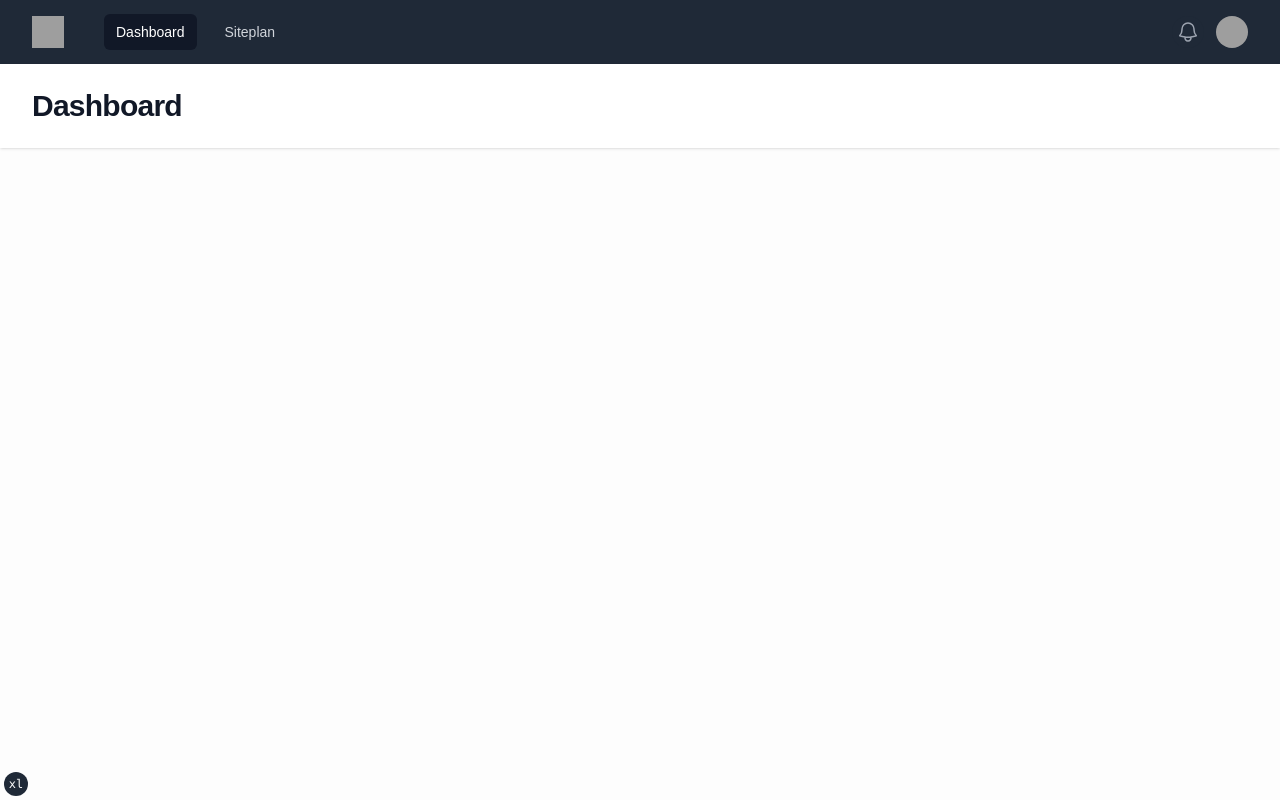
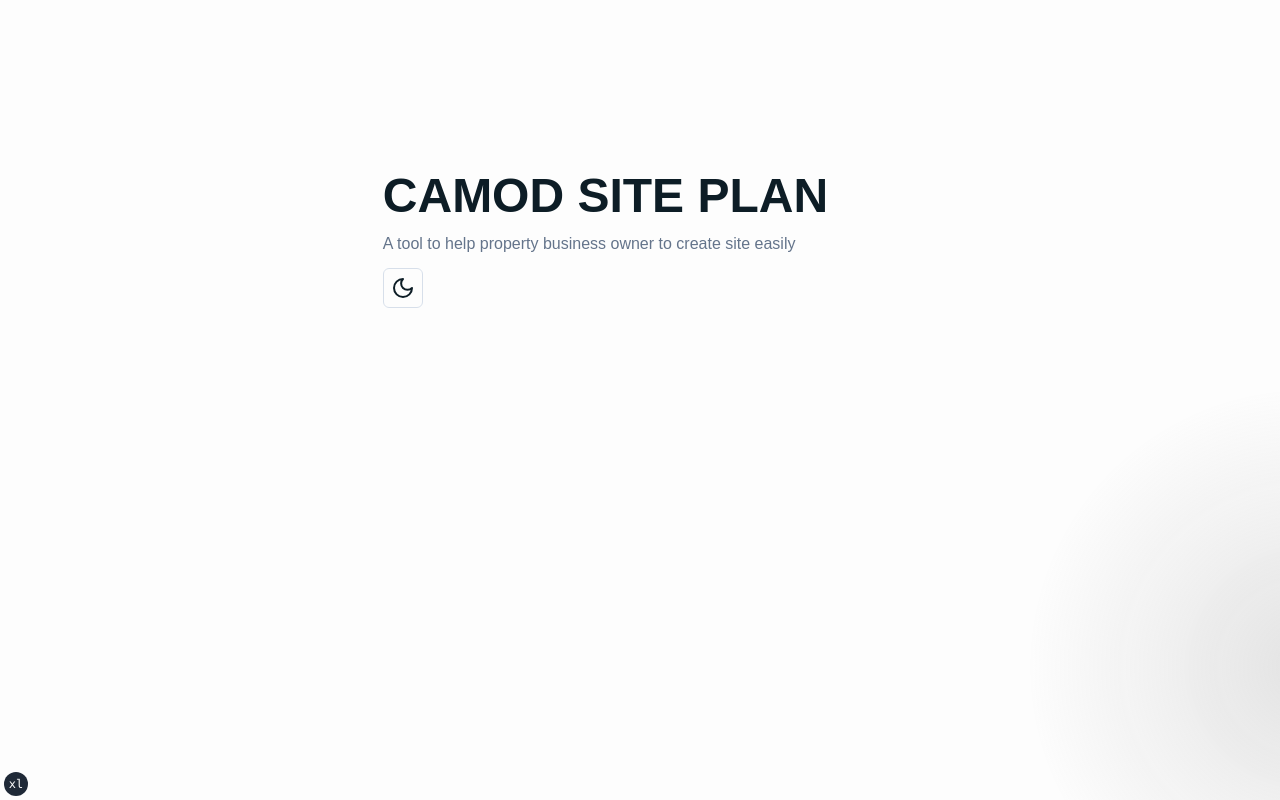
Before and after one commit to fadlikadn/camod-site-plan, a Next.js app: page / in a window 1280 px wide. Built offline with nearby package versions, Linux system fonts and the light colour scheme; grey boxes are pictures that could not be loaded; a web font is replaced by a local one.

Commit message:
Apply dashboard component on dashboard page

```diff
--- /dev/null
+++ b/src/app/dashboard/page.tsx
@@ -0,0 +1,7 @@
+import DashboardLayout from "@/components/template/Layout"
+
+const DashboardPage = () => {
+  return <DashboardLayout />
+}
+
+export default DashboardPage
--- a/src/app/page.tsx
+++ b/src/app/page.tsx
@@ -4,26 +4,23 @@
 // import Link from "next/link";
 
 // import { GithubIcon } from "lucide-react";
-import DashboardLayout from "@/components/template/Layout"
-
-// import { ThemeToggle } from "@/components/theme-toggle"
-// import { siteConfig } from "@/config"
+import { ThemeToggle } from "@/components/theme-toggle"
+import { siteConfig } from "@/config"
 
 // import { cn } from "@/lib/utils";
 
 export default function IndexPage() {
   return (
-    <DashboardLayout />
-    // <main className="container grid max-w-prose items-center gap-6 space-y-4 pb-8 pt-6 text-balance md:py-10">
-    //   <div className="flex min-h-[50vh] flex-col justify-center gap-3">
-    //     <h1 className="text-5xl font-bold">{siteConfig.title}</h1>
-    //     <p className="text-slate-500">{siteConfig.description}</p>
-    //     <div className="space-x-2">
-    //       <ThemeToggle variant="outline" size="icon" />
-    //     </div>
-    //   </div>
-    //   {/* eslint-disable-next-line tailwindcss/no-contradicting-classname */}
-    //   <div className="fixed -bottom-1/3 -right-1/3 -z-10 h-[50rem] w-[50rem] animate-pulse rounded-full ![animation-duration:5s] [background-image:radial-gradient(circle_at_center,#9994_0,transparent,transparent_100%)]" />
-    // </main>
+    <main className="container grid max-w-prose items-center gap-6 space-y-4 pb-8 pt-6 text-balance md:py-10">
+      <div className="flex min-h-[50vh] flex-col justify-center gap-3">
+        <h1 className="text-5xl font-bold">{siteConfig.title}</h1>
+        <p className="text-slate-500">{siteConfig.description}</p>
+        <div className="space-x-2">
+          <ThemeToggle variant="outline" size="icon" />
+        </div>
+      </div>
+      {/* eslint-disable-next-line tailwindcss/no-contradicting-classname */}
+      <div className="fixed -bottom-1/3 -right-1/3 -z-10 h-[50rem] w-[50rem] animate-pulse rounded-full ![animation-duration:5s] [background-image:radial-gradient(circle_at_center,#9994_0,transparent,transparent_100%)]" />
+    </main>
   )
 }
```
